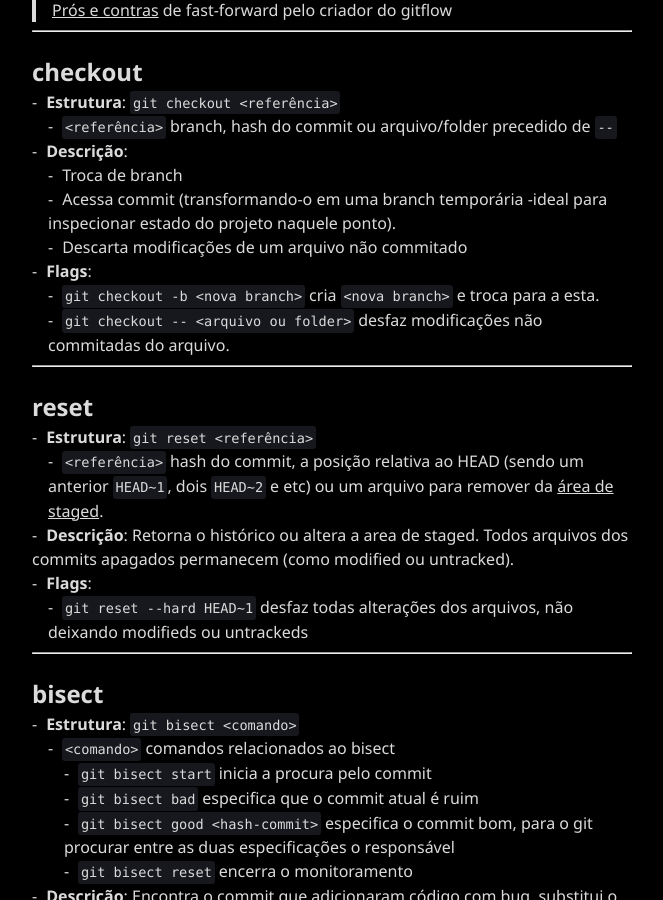
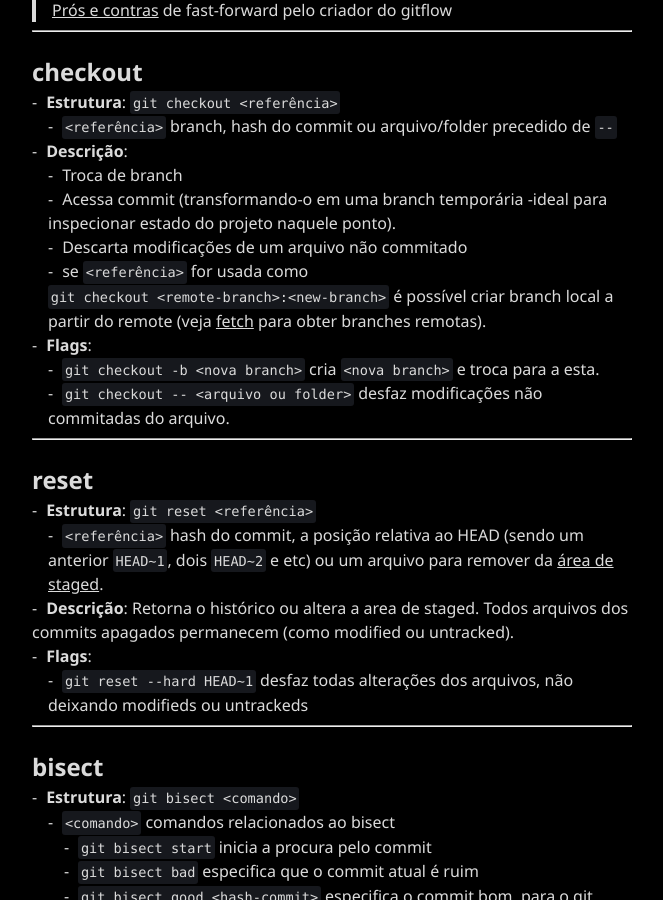
Before and after one commit to neninja/wtf, a Jekyll site: the page built from _posts/2019-7-31-git.md, in a window 1280 px wide and 900 px high, scrolled down 3849 px. Shown: the whole window, without its empty margins (308-971 px from the left). Built offline with Jekyll 4.4.1, drawn with Linux system fonts in a browser that asks for light colours; our own code applies the rules of GitHub Pages for plain Markdown files.

Commit message:
post(git): add uso do fetch para branches remotas

```diff
--- a/_posts/2019-7-31-git.md
+++ b/_posts/2019-7-31-git.md
@@ -125,6 +125,7 @@ Antes de começar a testar os comandos do git é obrigatório um mínimo de conf
     - Troca de *branch*
     - Acessa *commit* (transformando-o em uma branch temporária -ideal para inspecionar estado do projeto naquele ponto).
     - Descarta modificações de um arquivo não *commitado*
+    - se `<referência>` for usada como ``git checkout <remote-branch>:<new-branch>`` é possível criar branch local a partir do *remote* (veja [fetch](#fetch) para obter *branches* remotas).
 - **Flags**:
     - ``git checkout -b <nova branch>`` cria ``<nova branch>`` e troca para a esta.
     - ``git checkout -- <arquivo ou folder>`` desfaz modificações não *commitadas* do arquivo.
```
